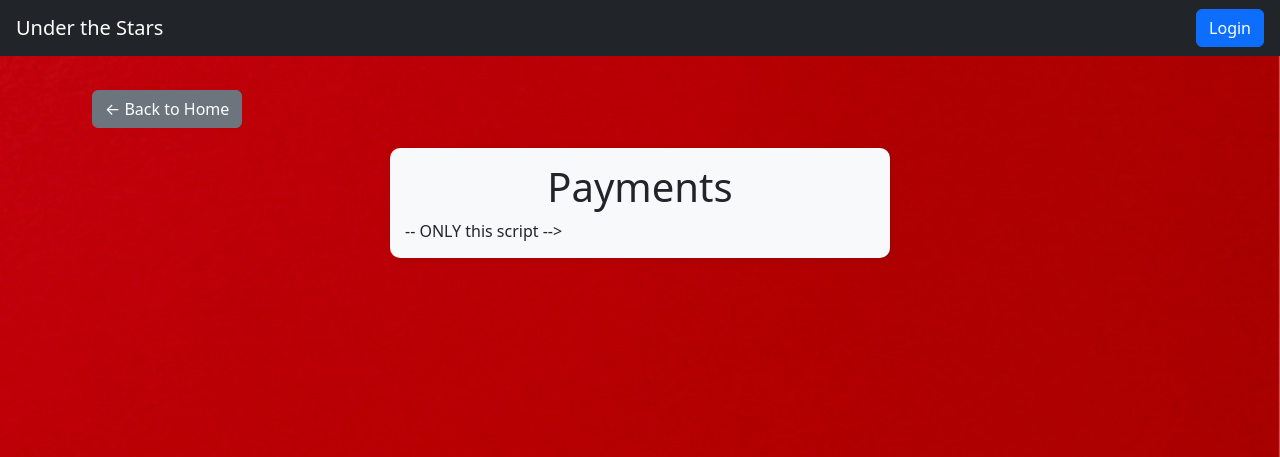
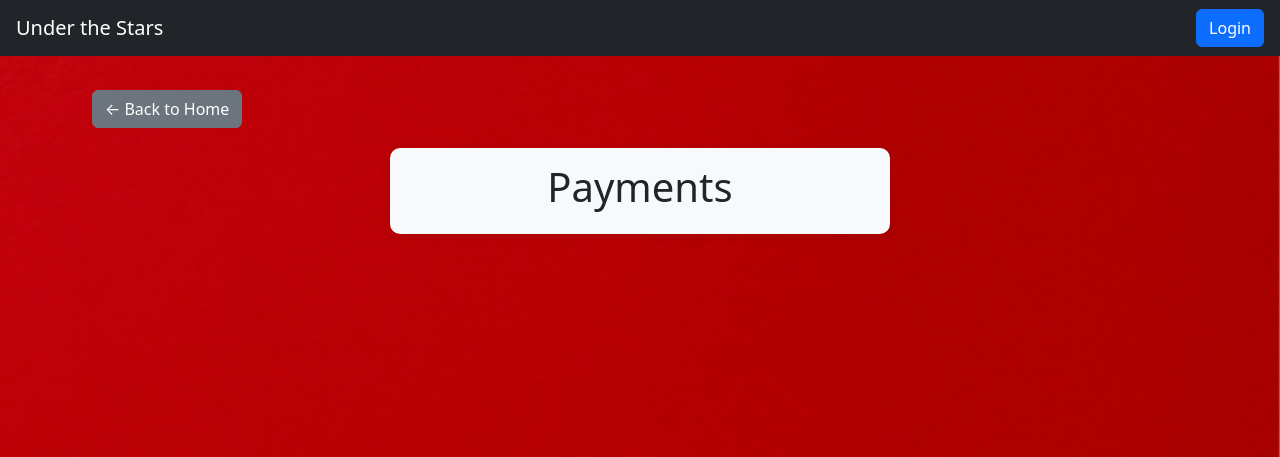
Before and after one commit to ThabangLedwaba84/Ticket-System, a Flask app: page /buy in a window 1280 px wide. Shown: the top 457 px of the page. Run offline with Flask 3, Linux system fonts and the light colour scheme; some libraries are stand-ins or nearby versions.

Commit message:
Update buy.html

```diff
--- a/templates/buy.html
+++ b/templates/buy.html
@@ -39,7 +39,7 @@
      <h1 style="text-align: center;">Payments</h1>
 
 
--- ONLY this script -->
+
 <script
   src="https://www.paypal.com/sdk/js?client-id=BAAxKpjvg7kl8mzRn32vn9yEhbZVuOxQx673QgaCfqppynUFvEKlbfDOgZICaXUQ6ck4zp4Hec4d-W0N3o&components=hosted-buttons&disable-funding=venmo&currency=USD">
 </script>
```
